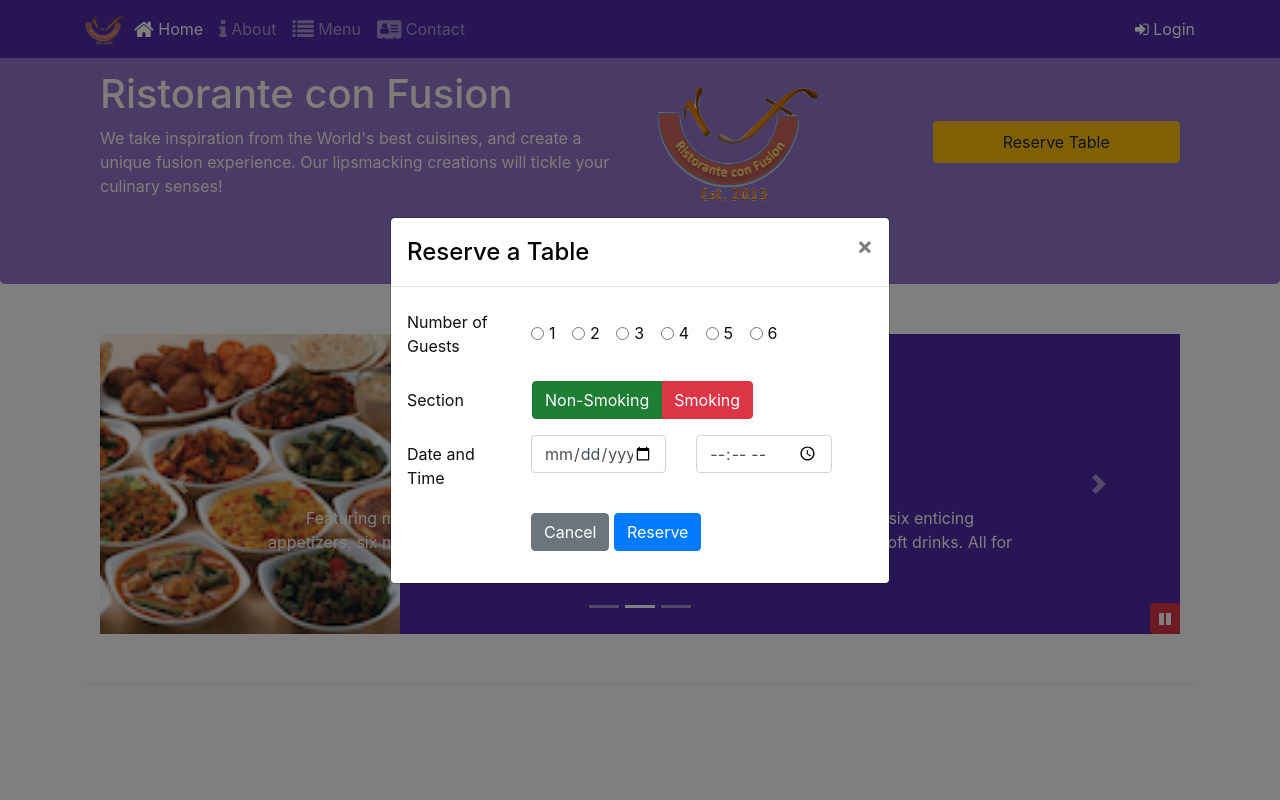
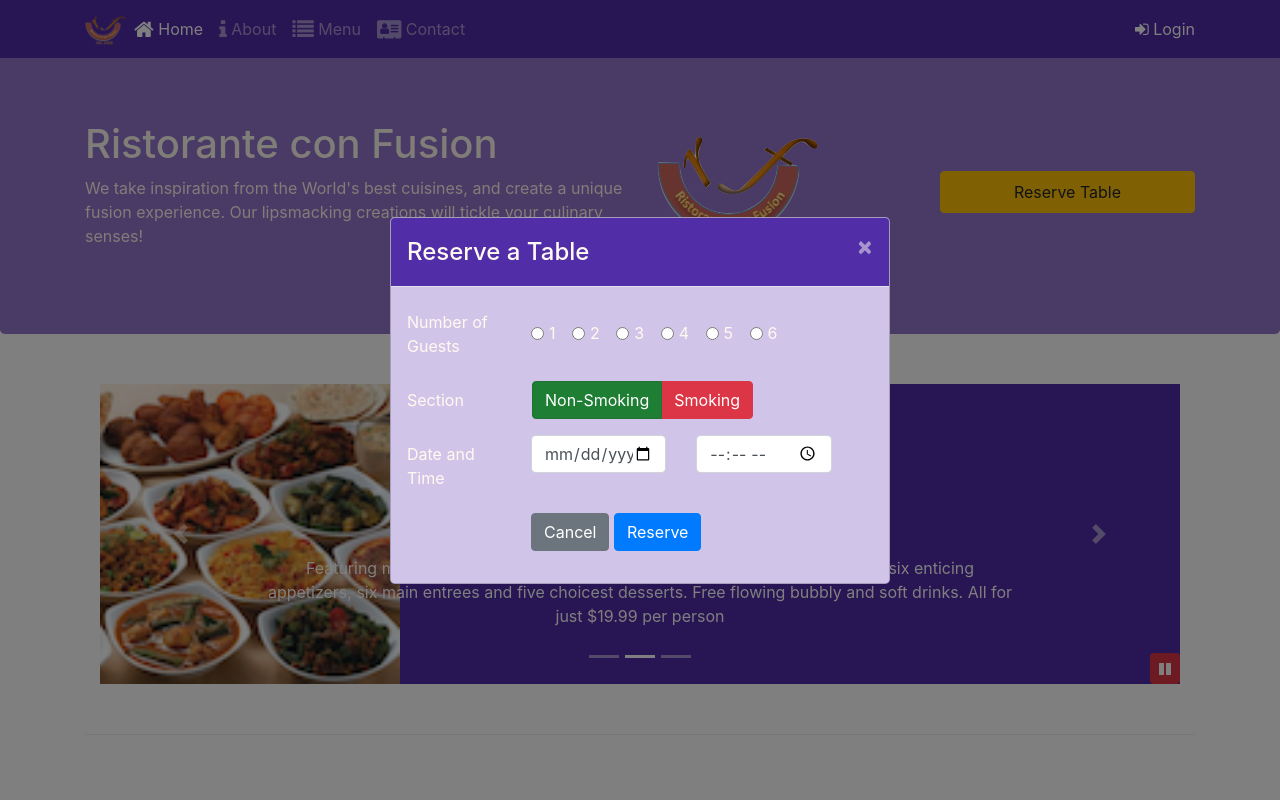
Before and after one commit to kamal1577/Bootstrap-grid, a website: page index.html in a window 1280 px wide. Both pictures are taken after a click on the button "Reserve Table". Shown: the top 800 px of the page. Drawn offline with nearby package versions, Linux system fonts and the light colour scheme.

Commit message:
assignment four

```diff
--- a/css/styles-old.css
+++ b/css/styles-old.css
@@ -65,7 +65,6 @@
 .col-form-label {
   color: #0f0f0f;
 }
-
 .form-check-label {
   color: #0f0f0f;
 }
--- a/css/styles.scss
+++ b/css/styles.scss
@@ -1,48 +1,48 @@
 //a few color and a height variable
 $lt-gray: #ddd;
-$background-dark: #512DA8;
-$background-light: #9575CD;
-$background-pale: #D1C4E9;
+$background-dark: #512da8;
+$background-light: #9575cd;
+$background-pale: #d1c4e9;
 
 // Height variables
 $carousel-item-height: 300px;
 
 //Scss Mixins
 @mixin zero-margin($pad-up-dn, $pad-left-right) {
-	margin:0px auto;
+  margin: 0px auto;
   padding: $pad-up-dn $pad-left-right;
 }
 
-row-header{
-    @include zero-margin(0px,0px);
+row-header {
+  @include zero-margin(0px, 0px);
 }
 
 .row-content {
-    @include zero-margin(50px,0px);
+  @include zero-margin(50px, 0px);
   border-bottom: 1px ridge;
-    min-height:400px;
+  min-height: 400px;
 }
 
-.footer{
+.footer {
   background-color: $background-pale;
   @include zero-margin(20px, 0px);
 }
 
 .jumbotron {
-    @include zero-margin(70px,30px);
-    background: $background-light ;
-    color:floralwhite;
+  @include zero-margin(70px, 30px);
+  background: $background-light;
+  color: floralwhite;
 }
 
-address{
-    font-size:80%;
-    margin:0px;
-    color:#0f0f0f;
+address {
+  font-size: 80%;
+  margin: 0px;
+  color: #0f0f0f;
 }
 
-body{
-    padding:50px 0px 0px 0px;
-    z-index:0;
+body {
+  padding: 50px 0px 0px 0px;
+  z-index: 0;
 }
 
 .navbar-dark {
@@ -58,7 +58,7 @@ body{
 
 //Nesting Selectors
 .carousel {
-    background:$background-dark;
+  background: $background-dark;
 
   .carousel-item {
     height: $carousel-item-height;
@@ -71,13 +71,24 @@ body{
   }
 }
 
-
 #carouselButton {
-    right:0px;
+  right: 0px;
   position: absolute;
   bottom: 0px;
   z-index: 1;
 }
 
+///assignment 4
+.modal-content {
+  background: $background-pale;
+  .modal-header {
+    background: $background-dark;
+    .modal-title {
+      color: floralwhite;
+    }
+    .close {
+      color: floralwhite;
+    }
+  }
 
-///Installing and using the node-sass module
+}
--- a/index.html
+++ b/index.html
@@ -12,7 +12,7 @@
         <link rel="stylesheet" href="node_modules/font-awesome/css/font-awesome.min.css">
         <link rel="stylesheet" href="node_modules/bootstrap-social/bootstrap-social.css">
 
-        <link rel="stylesheet" href="css/styles-old.css">
+        <link rel="stylesheet" href="css/styles.css">
         <title>Ristorante Con Fusion</title>
 </head>
 
@@ -40,7 +40,7 @@
                     </li>
                 </ul>
                 <span class="navbar-text">
-                    <a data-toggle="modal" data-target="#loginModal"><span class="fa fa-sign-in"></span> Login</a>
+                    <a><span class="fa fa-sign-in"></span> Login</a><!--data-toggle="modal" data-target="#loginModal"--><!--remove data-*-->
                 </span>
             </div>
         </div>
@@ -51,7 +51,7 @@
             <div class="modal-content">
                 <div class="modal-header">
                     <h4 class="modal-title">Login</h4>
-                    <button type="button" class="close" data-dismiss="modal">&times;</button>
+                    <button type="button" class="close" data-dismiss="modal">&times;</button> <!--data-dismiss="modal"--><!--remove data-*-->
                 </div>
                 <div class="modal-body">
                     <form>
@@ -101,13 +101,13 @@
                 </div>
                 <!--the reserve button -->
                 <div class="col-12 col-sm align-self-center">
-                    <button role="button" class="btn btn-block nav-link btn-warning" data-toggle="modal" data-target="#form">
+                    <button role="button" class="btn btn-block nav-link btn-warning"><!--data-toggle="modal" data-target="#form"-->
                         Reserve Table
                     </button>
                  </div>
 
                    <!-- the modal -->
-                 <div id="form" class="modal" tabindex="-1" role="dialog" aria-labelledby="exModalLabel" aria-hidden="true">
+                 <div id="myModal" class="modal" tabindex="-1" role="dialog" aria-labelledby="exModalLabel" aria-hidden="true">
                      <div class="modal-dialog modal-dialog-centered" role="document">
                          <div class="modal-content">
                              <!-- modal Header -->
@@ -359,7 +359,25 @@
                 };
         });
     });
+
+    //assignment 4 - triggering the reserve table button
+        $(document).ready(function(){
+            $(".btn").click(function(){
+            $("#myModal").modal('show');
+        });
+    });
+
+    //assignment 4 -triggering the Login Modal
+        $(document).ready(function(){
+            $(".navbar-text").click(function(){
+            $("#loginModal").modal('toggle');
+            });
+    });
+
+
      </script>
+
+
 
 </body>
 
```
Also changed, not shown: css/styles.css. Lines whose indentation alone changed are shown as unchanged.
